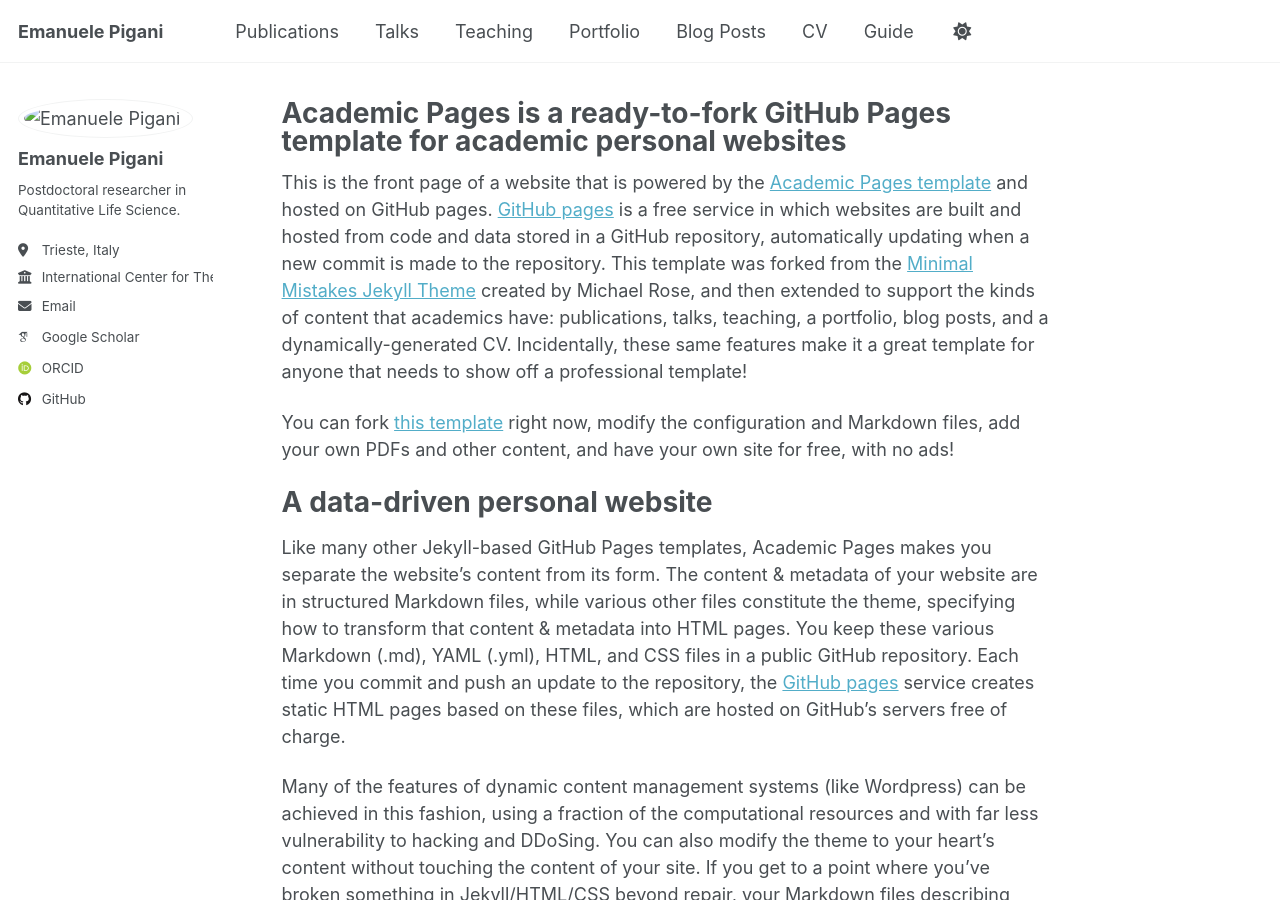
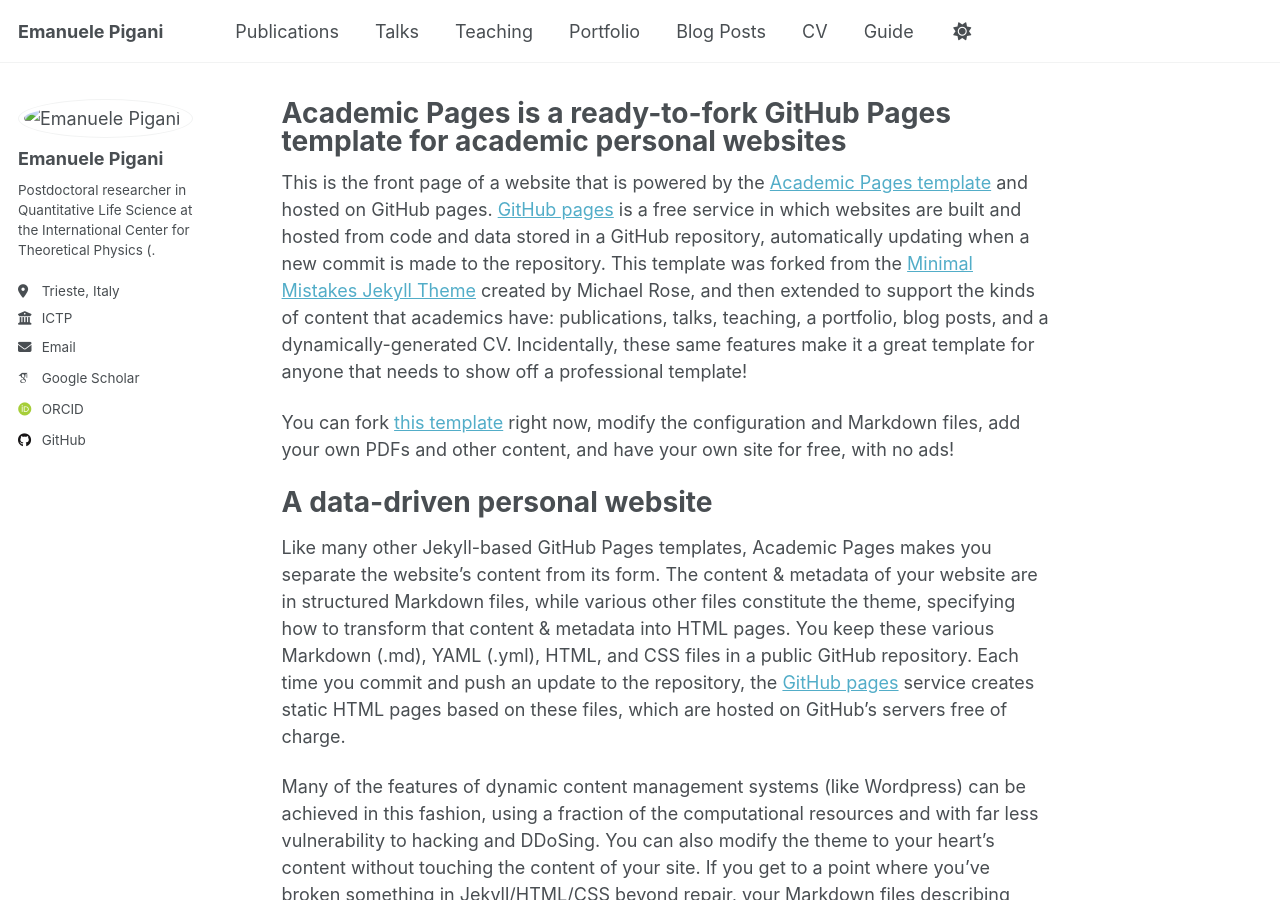
Before and after one commit to epigani/epigani.github.io, a Jekyll site: the page built from _pages/about.md, in a window 1280 px wide and 900 px high. Built offline with Jekyll 4.4.1, drawn with Linux system fonts in a browser that asks for light colours; some web fonts are replaced; a script that is not in the unit is left out.

Commit message:
Aggiorna il percorso dell'avatar e modifica la biografia e il datore di lavoro nel file di configurazione

```diff
--- a/_config.yml
+++ b/_config.yml
@@ -22,12 +22,12 @@
 #               Additional customization can be done by editing /_includes/author-profile.html
 author:
   # Biographic information
-  avatar           : "images/profile.png"
+  avatar           : "/images/profile.png"
   name             : "Emanuele Pigani"
   pronouns         : # example: "she/her"
-  bio              : "Postdoctoral researcher in Quantitative Life Science."
+  bio              : "Postdoctoral researcher in Quantitative Life Science at the International Center for Theoretical Physics (."
   location         : "Trieste, Italy"
-  employer         : "International Center for Theoretical Physics (ICTP)"
+  employer         : "ICTP"
   uri              : # URL
   email            : "epigani@ictp.it"
 
```
